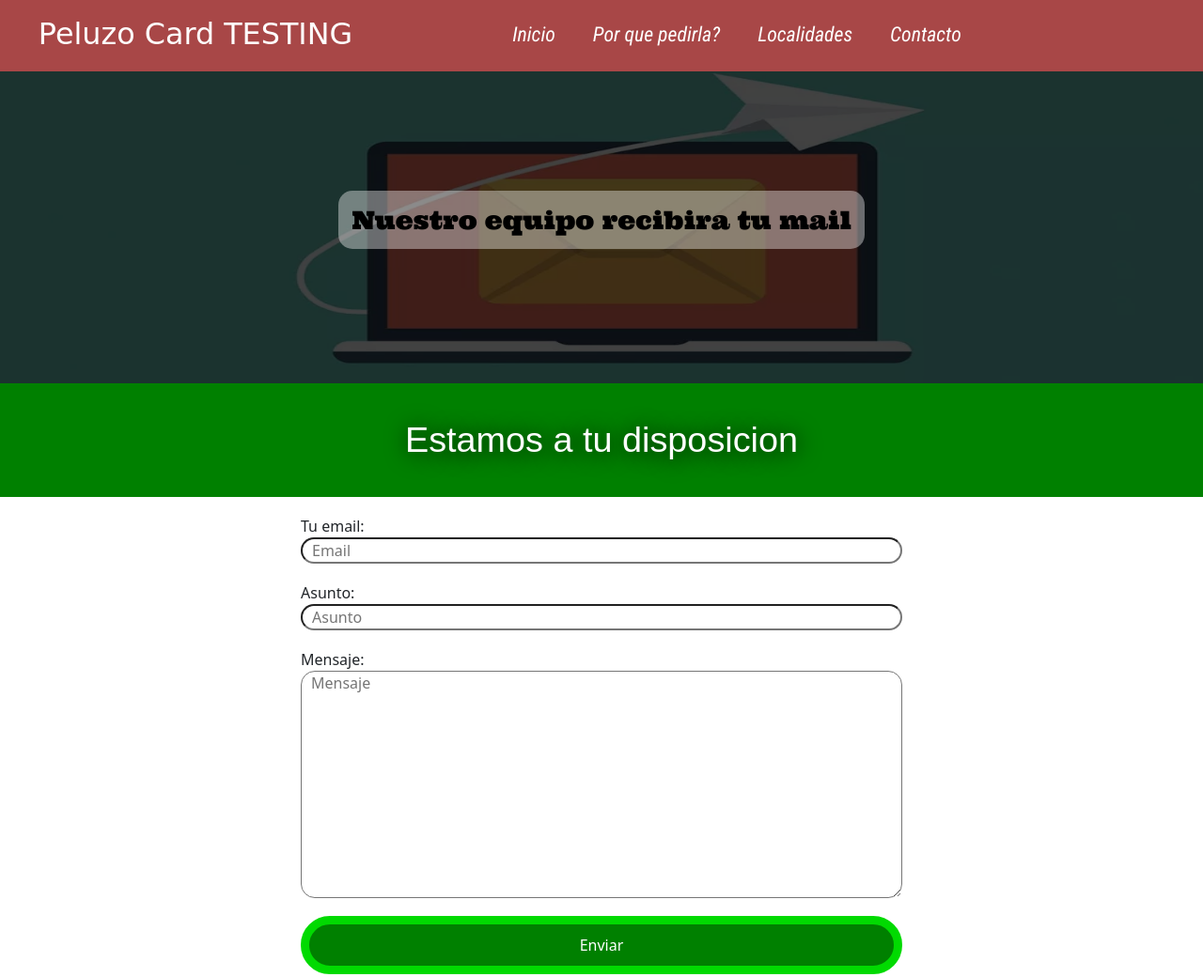
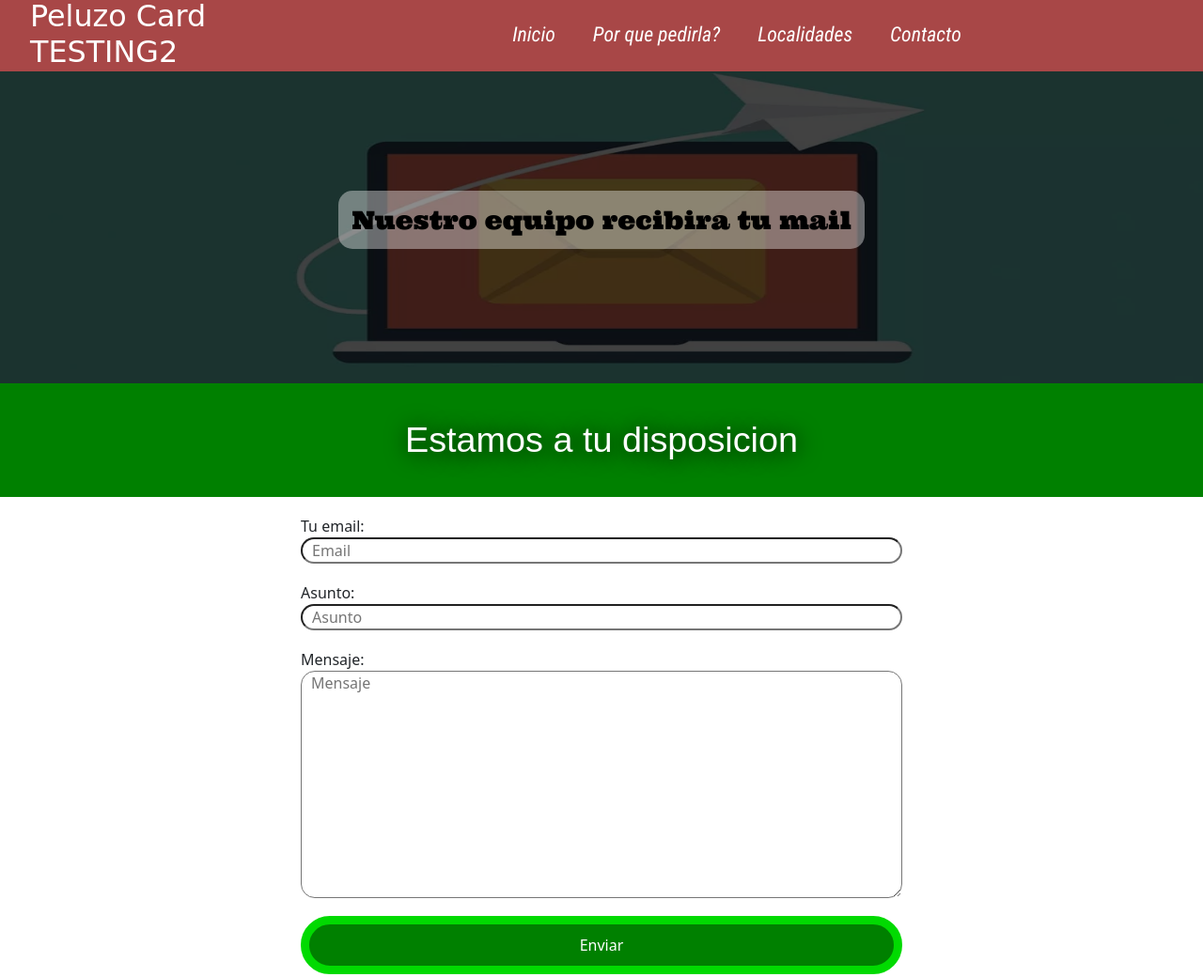
Before and after one commit to 38634169-walter/web_tarjeta_, a plain HTML site: page html/contacto.html in a window 1280 px wide. Shown: the top 1040 px of the page at 94% size. Drawn offline with nearby package versions, Linux system fonts and the light colour scheme; some packages are replaced by stand-ins of ours; a script that the page names is missing; a web font is replaced by a local one.

Commit message:
Update contacto.html

```diff
--- a/html/contacto.html
+++ b/html/contacto.html
@@ -36,7 +36,7 @@
             </div>
             <nav class="nav">
                 <ul class="nom">
-                    <h1>Peluzo Card TESTING</h1>
+                    <h1>Peluzo Card TESTING2</h1>
                 </ul>                           <!--MENU-->
                 <ul class="menu">
                     <li><a href="../index.html">Inicio</a></li>
```
